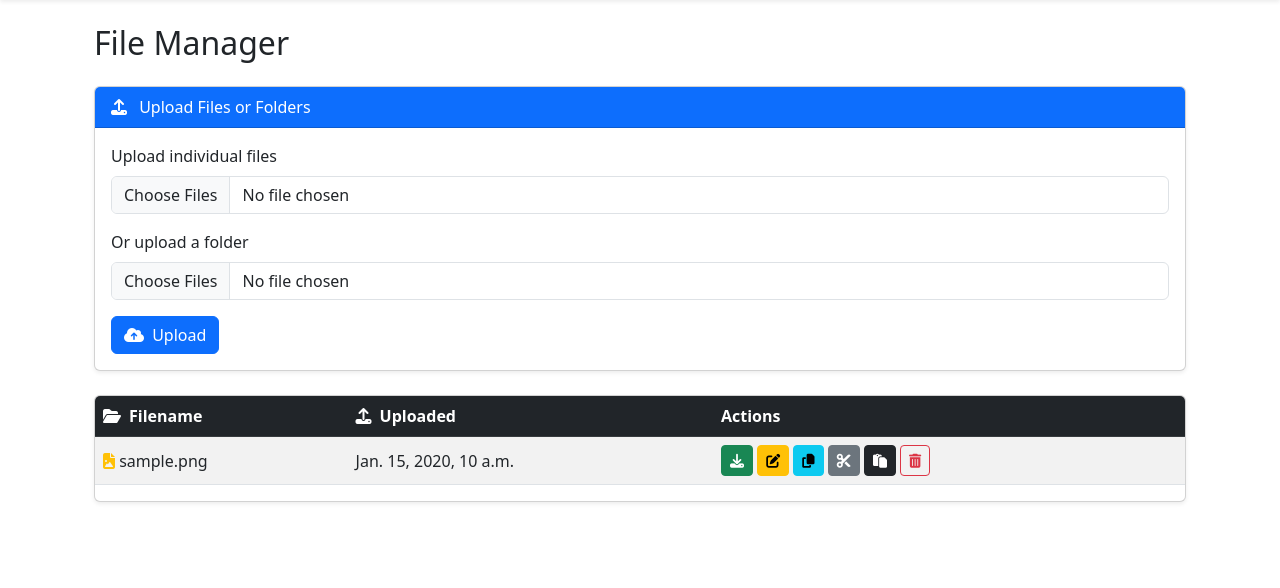
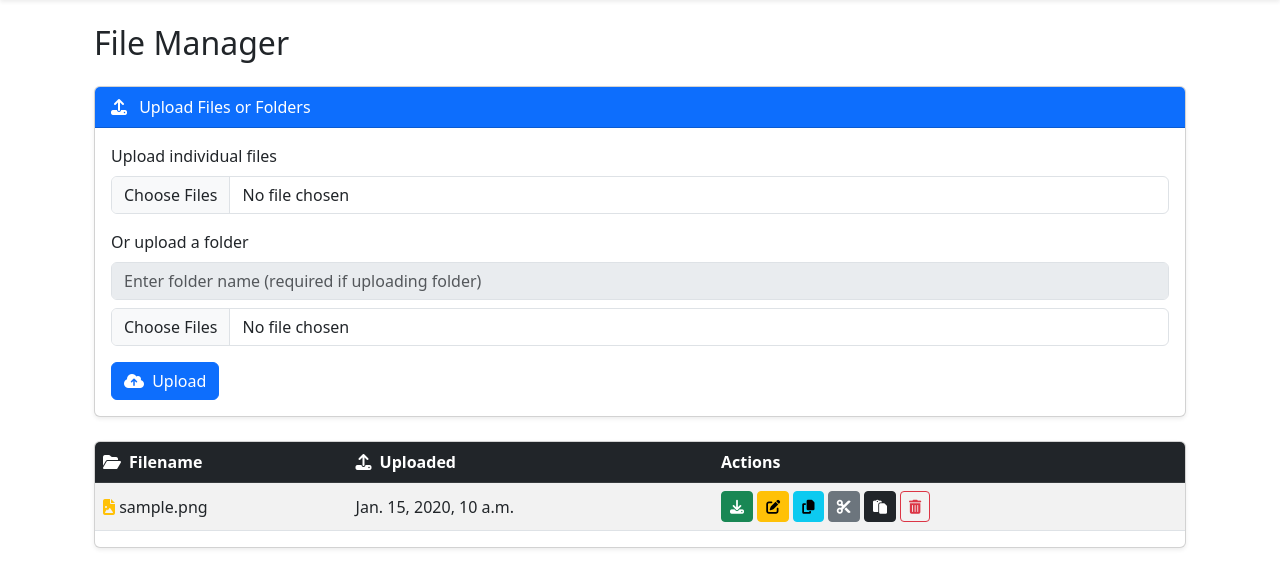
Before and after one commit to TanaboonJew/WebUI_new, a Django app: page /files/ in a window 1280 px wide. Shown: the part 57-645 px from the top of the page. Run offline with Django 5.2, Linux system fonts and the light colour scheme; a user stored in the database is signed in; tables that the repository leaves empty hold one stand-in row (values such as "Sample post"); parts of the project's set-up code (start-up, migrations or seed data) failed here and were passed over; some libraries are stand-ins or nearby versions.

Commit message:
upload folder

```diff
--- a/core/models.py
+++ b/core/models.py
@@ -62,7 +62,12 @@ class UserFile(models.Model):
         verbose_name_plural = 'User Files'
 
     def filename(self):
-        return os.path.basename(self.file.name)
+        parts = self.file.name.split('/')
+        user_folder_prefix = f"user_{self.user.id}_({self.user.username})"
+        if len(parts) > 2 and parts[0] == user_folder_prefix and parts[1] == 'userfiles':
+            return '/'.join(parts[2:])
+        else:
+            return self.file.name
 
     def __str__(self):
         return self.filename()
--- a/core/templates/core/file_manager.html
+++ b/core/templates/core/file_manager.html
@@ -11,14 +11,17 @@
             <i class="fas fa-upload me-2"></i> Upload Files or Folders
         </div>
         <div class="card-body">
-            <form method="post" enctype="multipart/form-data">
+            <form method="post" enctype="multipart/form-data" id="upload-form">
                 {% csrf_token %}
 
                 <label class="form-label">Upload individual files</label>
-                <input type="file" name="files" multiple class="form-control mb-3">
+                <input type="file" name="files" multiple class="form-control mb-3" id="file-upload">
 
                 <label class="form-label">Or upload a folder</label>
-                <input type="file" name="files" webkitdirectory directory multiple class="form-control mb-3">
+                <!-- input สำหรับชื่อโฟลเดอร์ -->
+                <input type="text" name="folder_name" class="form-control mb-2" placeholder="Enter folder name (required if uploading folder)" id="folder-name" disabled>
+
+                <input type="file" name="files" webkitdirectory directory multiple class="form-control mb-3" id="folder-upload">
 
                 <button type="submit" class="btn btn-primary">
                     <i class="fas fa-cloud-upload-alt me-1"></i> Upload
@@ -27,14 +30,12 @@
         </div>
     </div>
 
-
-
     {% if files %}
-    <div  class="table-responsive card shadow-sm">
-        <table class="table align-middle table-striped table-hover ">
+    <div class="table-responsive card shadow-sm">
+        <table class="table align-middle table-striped table-hover">
             <thead class="table-dark">
                 <tr>
-                    <th scope="col" ><i class="fas fa-folder-open me-2"></i>Filename</th>
+                    <th scope="col"><i class="fas fa-folder-open me-2"></i>Filename</th>
                     <th scope="col"><i class="fas fa-upload me-2"></i>Uploaded</th>
                     <th scope="col">Actions</th>
                 </tr>
@@ -78,7 +79,6 @@
                         <button class="btn btn-sm btn-secondary" onclick="fileAction('{{ file.id }}', 'cut')"><i class="fas fa-cut"></i></button>
                         <button class="btn btn-sm btn-dark" onclick="fileAction('{{ file.id }}', 'paste')"><i class="fas fa-paste"></i></button>
                         <a href="{% url 'delete-file' file.id %}" class="btn btn-sm btn-outline-danger" onclick="return confirm('Are you sure you want to delete {{ file.filename }}?')"><i class="fas fa-trash-alt"></i></a>
-                    </a>
                     </td>
                 </tr>
                 {% endfor %}
@@ -88,6 +88,7 @@
     {% else %}
     <p>No files uploaded yet</p>
     {% endif %}
+
     <script>
         function fileAction(fileId, action) {
             let payload = {
@@ -117,6 +118,32 @@
                     alert(data.error || "Action failed");
                 }
             });
-        </script>
+    </script>
+    <script>
+    document.addEventListener('DOMContentLoaded', function () {
+        const fileUpload = document.getElementById('file-upload');
+        const folderUpload = document.getElementById('folder-upload');
+        const folderNameInput = document.getElementById('folder-name');
+
+        fileUpload.addEventListener('change', function () {
+            if (fileUpload.files.length > 0) {
+                folderNameInput.value = '';
+                folderNameInput.disabled = true;
+                folderUpload.value = '';
+            }
+        });
+
+        folderUpload.addEventListener('change', function () {
+            if (folderUpload.files.length > 0) {
+                folderNameInput.disabled = false;
+                fileUpload.value = '';
+            } else {
+                folderNameInput.value = '';
+                folderNameInput.disabled = true;
+            }
+        });
+    });
+    </script>
+
 </div>
 {% endblock %}
--- a/core/views.py
+++ b/core/views.py
@@ -8,6 +8,7 @@ from .forms import DockerfileUploadForm, FileUploadForm, AIModelForm
 from .monitoring import get_system_stats, get_user_container_stats
 from django.contrib import messages
 from django.conf import settings
+from collections import defaultdict
 import os
 
 
@@ -61,32 +62,28 @@ def docker_management(request):
 
 @login_required
 def file_manager(request):
-    ensure_workspace_exists(request.user)
     files = UserFile.objects.filter(user=request.user)
 
     if request.method == 'POST':
-        user_workspace = ensure_workspace_exists(request.user)
         uploaded_files = request.FILES.getlist('files')
+        folder_name = request.POST.get('folder_name', '').strip()
 
         for uploaded_file in uploaded_files:
-            rel_path = uploaded_file.name  # includes folder path
-            abs_path = os.path.join(user_workspace, rel_path)
+            if folder_name:
+                relative_path = os.path.join(folder_name, uploaded_file.name)
+            else:
+                relative_path = uploaded_file.name
 
-            os.makedirs(os.path.dirname(abs_path), exist_ok=True)
+            user_file = UserFile(user=request.user)
 
-            with open(abs_path, 'wb+') as destination:
-                for chunk in uploaded_file.chunks():
-                    destination.write(chunk)
-
-            # Save relative path in DB
-            relative_media_path = os.path.relpath(abs_path, settings.MEDIA_ROOT)
-            UserFile.objects.create(user=request.user, file=relative_media_path)
+            user_file.file.save(relative_path, uploaded_file)
+            user_file.save()
 
         messages.success(request, "Files/folders uploaded successfully")
         return redirect('file-manager')
 
     return render(request, 'core/file_manager.html', {
-        'files': files
+        'files': files,
     })
 
 
```
